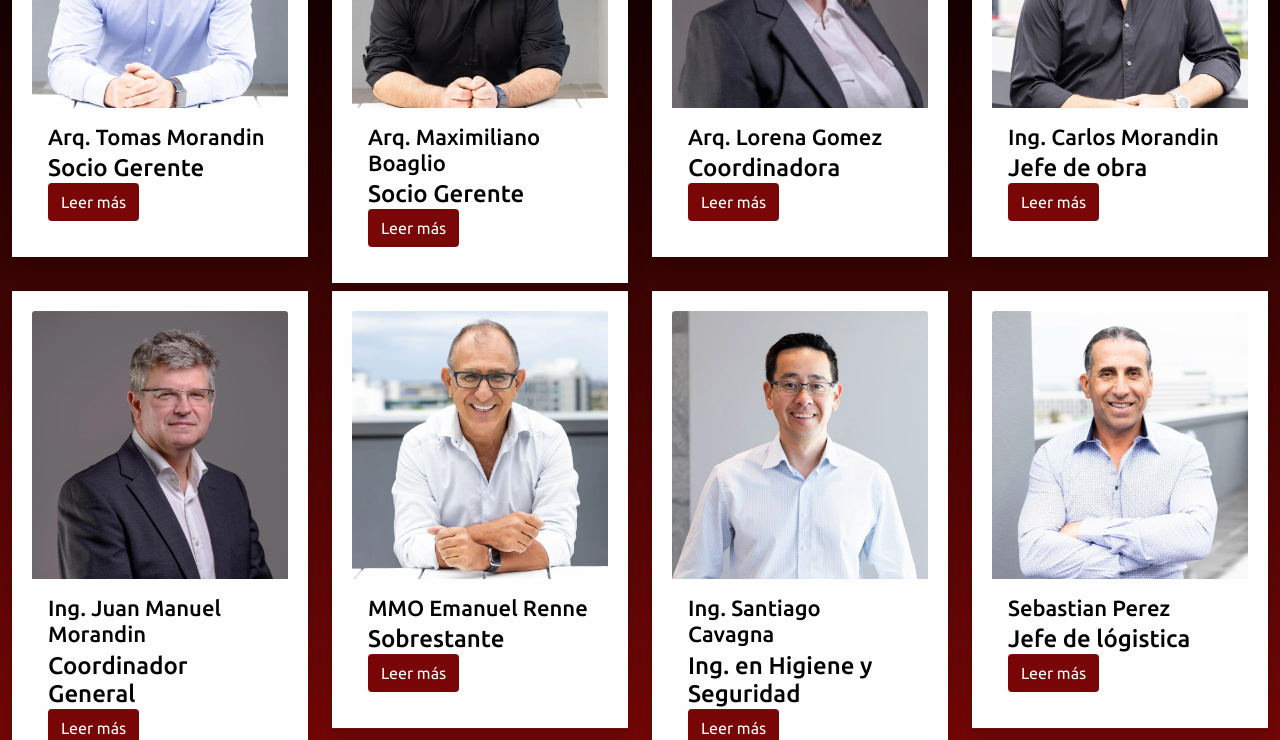
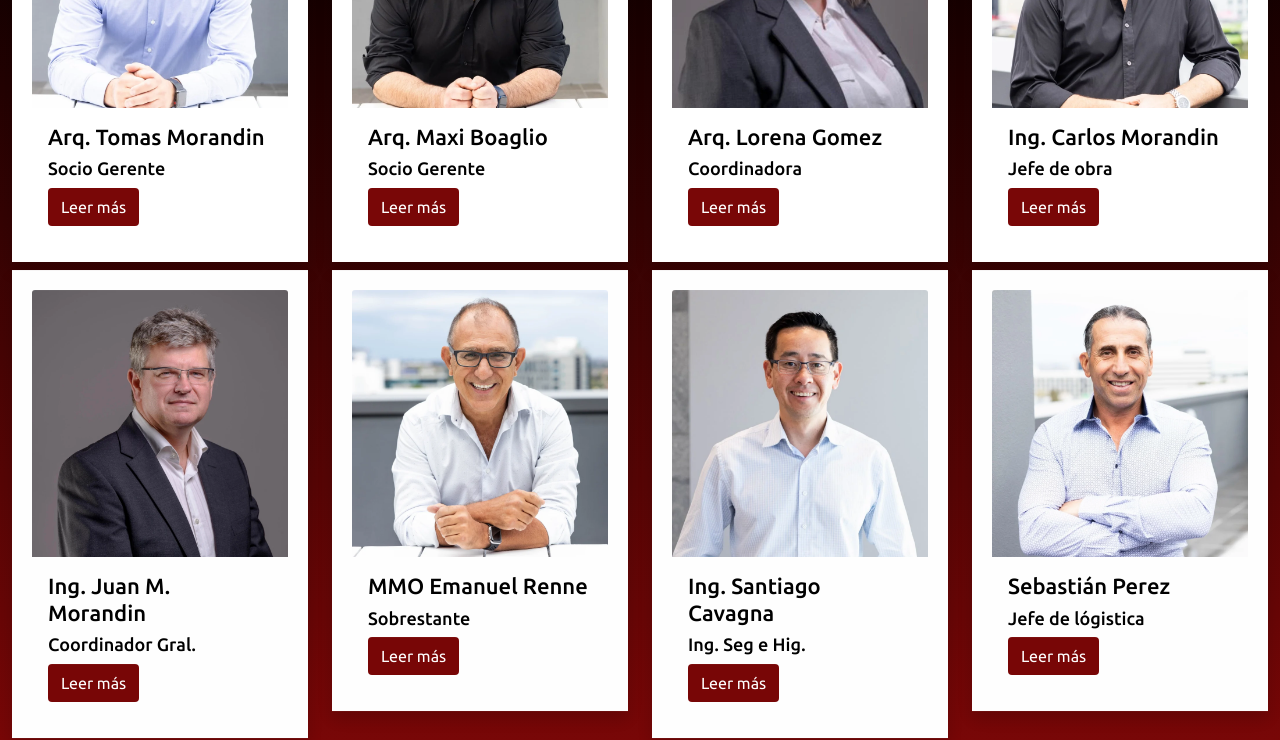
Before and after one commit to tomasmorandin/PF-Tomas-Morandin, a plain HTML site: page paginas/empresa.html in a window 1280 px wide. Shown: the part 1950-2690 px from the top of the page. Drawn offline with nearby package versions, Linux system fonts and the light colour scheme.

Commit message:
PF-Morandin

```diff
--- a/estilos/estilos.scss
+++ b/estilos/estilos.scss
@@ -173,11 +173,11 @@ $fondo: $img2;
 
 .jumbotron1{
     @if $fondo==$img1 {
-        background-image: linear-gradient(to bottom, rgba(255, 255, 255, 0), rgba(255, 255, 255, 0.598)), url(../multimedia/imagenes/Feliz\ dia.webp);
+        background-image: linear-gradient(to bottom, rgba(255, 255, 255, 0), rgba(255, 255, 255, 0.6)), url(../multimedia/imagenes/Feliz\ dia.webp);
     }
 
     @else if $fondo==$img2 {
-        background-image: linear-gradient(to bottom, rgba(255, 255, 255, 0), rgba(255, 255, 255, 0.598)), url(../multimedia/imagenes/Arquitectos\ en\ obra\ 3.jpg);
+        background-image: linear-gradient(to bottom, rgba(255, 255, 255, 0), rgba(255, 255, 255, 0.7)), url(../multimedia/imagenes/Arquitectos\ en\ obra\ 3.jpg);
     }
 
     @else if $fondo==$img3 {
@@ -444,7 +444,7 @@ footer{
 //Call//
 
 .jumbotron3{
-    background-image: linear-gradient(to bottom, rgba(255, 255, 255, 0.19), rgba(255, 255, 255, 0.598)), url(../multimedia/imagenes/Obras.png);
+    background-image: linear-gradient(to bottom, rgba(255, 255, 255, 0.1), rgba(255, 255, 255, 0.8)), url(../multimedia/imagenes/Obras.png);
 }
 
 //Main//
@@ -569,7 +569,7 @@ footer{
         }
         .servicio:hover {
             transform: scale(1.05);
-          }
+        }
     }
 
 
--- a/paginas/empresa.html
+++ b/paginas/empresa.html
@@ -101,7 +101,7 @@
                 <img src="../multimedia/imagenes/Prof 1.webp" class="card-img-top" alt="Prof1">
                 <div class="card-body">
                   <h3 class="card-title">Arq. Tomas Morandin</h3>
-                  <h4 class="card-subtitle">Socio Gerente</h4>
+                  <h4 class="card-text">Socio Gerente</h4>
                   <a href="#" class="btn">Leer más</a>
                 </div>
               </div>
@@ -111,8 +111,8 @@
             <div class="prof shadow mb-2 bg-body">
                 <img src="../multimedia/imagenes/Prof 2.webp" class="card-img-top" alt="Prof2">
                 <div class="card-body">
-                  <h3 class="card-title">Arq. Maximiliano Boaglio</h3>
-                  <h4 class="card-subtitle">Socio Gerente</h4>
+                  <h3 class="card-title">Arq. Maxi Boaglio</h3>
+                  <h4 class="card-text">Socio Gerente</h4>
                   <a href="#" class="btn">Leer más</a>
                 </div>
               </div>
@@ -123,7 +123,7 @@
                 <img src="../multimedia/imagenes/Prof 5.webp" class="card-img-top" alt="Prof3">
                 <div class="card-body">
                   <h3 class="card-title">Arq. Lorena Gomez</h3>
-                  <h4 class="card-subtitle">Coordinadora</h4>
+                  <h4 class="card-text">Coordinadora</h4>
                   <a href="#" class="btn">Leer más</a>
                 </div>
               </div>
@@ -134,7 +134,7 @@
                 <img src="../multimedia/imagenes/Prof 3.webp" class="card-img-top" alt="Prof4">
                 <div class="card-body">
                   <h3 class="card-title">Ing. Carlos Morandin</h3>
-                  <h4 class="card-subtitle">Jefe de obra</h4>
+                  <h4 class="card-text">Jefe de obra</h4>
                   <a href="#" class="btn">Leer más</a>
                 </div>
               </div>
@@ -144,8 +144,8 @@
     <div class="prof shadow mb-2 bg-body">
         <img src="../multimedia/imagenes/Prof 4.webp" class="card-img-top" alt="Prof5">
         <div class="card-body">
-          <h3 class="card-title">Ing. Juan Manuel Morandin</h3>
-          <h4 class="card-subtitle">Coordinador General</h4>
+          <h3 class="card-title">Ing. Juan M. Morandin</h3>
+          <h4 class="card-text">Coordinador Gral.</h4>
           <a href="#" class="btn">Leer más</a>
         </div>
       </div>
@@ -156,7 +156,7 @@
         <img src="../multimedia/imagenes/Prof 6.webp" class="card-img-top" alt="Prof6">
         <div class="card-body">
           <h3 class="card-title">MMO Emanuel Renne</h3>
-          <h4 class="card-subtitle">Sobrestante</h4>
+          <h4 class="card-text">Sobrestante</h4>
           <a href="#" class="btn">Leer más</a>
         </div>
       </div>
@@ -167,7 +167,7 @@
         <img src="../multimedia/imagenes/Prof 7.webp" class="card-img-top" alt="Prof7">
         <div class="card-body">
           <h3 class="card-title">Ing. Santiago Cavagna</h3>
-          <h4 class="card-subtitle">Ing. en Higiene y Seguridad</h4>
+          <h4 class="card-text">Ing. Seg e Hig.</h4>
           <a href="#" class="btn">Leer más</a>
         </div>
       </div>
@@ -177,8 +177,8 @@
     <div class="prof shadow mb-2 bg-body">
         <img src="../multimedia/imagenes/Prof 8.webp" class="card-img-top" alt="Prof8">
         <div class="card-body">
-          <h3 class="card-title">Sebastian Perez</h3>
-          <h4 class="card-subtitle">Jefe de lógistica</h4>
+          <h3 class="card-title">Sebastián Perez</h3>
+          <h4 class="card-text">Jefe de lógistica</h4>
           <a href="#" class="btn">Leer más</a>
         </div>
       </div>
```
Also changed, not shown: estilos/estilos.css.
